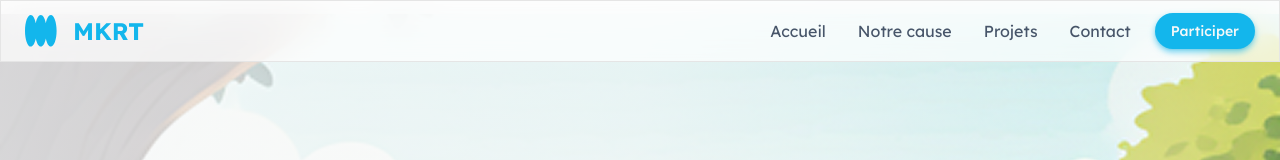
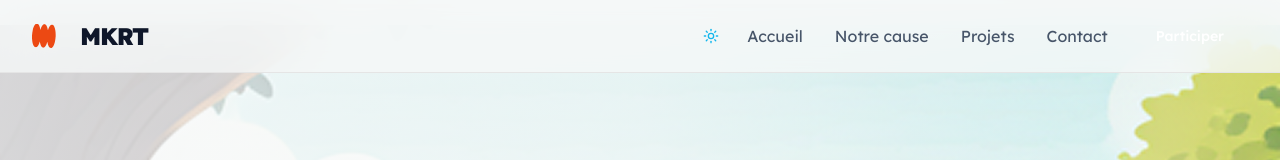
Before and after one commit to karaag2/ngo_test_repo, a Next.js app in the folder frontend/: page / in a window 1280 px wide. Shown: the top 160 px of the page. Built offline with nearby package versions, Linux system fonts and the light colour scheme; no server answers.

Commit message:
feat: integrate dark mode with next-themes and add theme toggle

```diff
--- a/frontend/app/layout.tsx
+++ b/frontend/app/layout.tsx
@@ -4,12 +4,14 @@ import "./globals.css";
 import Header from "@/src/components/sections/header";
 import PageLayout from "@/src/components/GlobalLayout";
 import Footer from "@/src/components/sections/Footer";
+import { ThemeProvider } from "@/src/components/theme-provider";
 
 const lexend = Lexend({ subsets: ["latin"] });
 
 export const metadata: Metadata = {
-  title: "Create Next App",
-  description: "Generated by create next app",
+  title: "Makaranta | L'Éducation pour tous au Sahel",
+  description:
+    "Makaranta est une ONG dédiée à la transformation de l'avenir des enfants par l'éducation au Niger et dans le Sahel.",
 };
 
 export default function RootLayout({
@@ -18,16 +20,22 @@ export default function RootLayout({
   children: React.ReactNode;
 }>) {
   return (
-    <html lang="fr-NE">
+    <html lang="fr-NE" className="scroll-smooth">
       <body
-        className={`${lexend.className} antialiased min-h-screen bg-[#f8f8f8]`}
+        className={`${lexend.className} antialiased selection:bg-primary/20 selection:text-primary`}
       >
-        <PageLayout>
-          <Header/>
-        {children}
-        <Footer/>
-        </PageLayout>
-
+        <ThemeProvider
+          attribute="class"
+          defaultTheme="system"
+          enableSystem
+          disableTransitionOnChange
+        >
+          <PageLayout>
+            <Header />
+            <main>{children}</main>
+            <Footer />
+          </PageLayout>
+        </ThemeProvider>
       </body>
     </html>
   );
--- a/frontend/src/components/sections/header.tsx
+++ b/frontend/src/components/sections/header.tsx
@@ -1,29 +1,36 @@
+"use client";
+
 import React from "react";
 import NavigationMenu from "@/src/components/headerUIComponents/NavigationMenu";
 import Image from "next/image";
+import Link from "next/link";
 import { Button } from "@/src/components/ui/button";
+import { ThemeToggle } from "@/src/components/theme-toggle";
 
 const Header = () => {
   return (
-    <header className="bg-white/70 sticky top-0 flex items-center justify-between border px-6 py-3 backdrop-blur-lg z-10">
-      <div className="flex gap-x-4">
-        <Image
-          src="/logo.svg"
-          alt="Logo"
-          width={128}
-          height={128}
-          className="h-8 w-auto text-primary"
-        />
-        <span className="text-2xl font-bold">MKRT</span>
+    <header className="sticky top-0 z-50 w-full bg-background/80 backdrop-blur-xl border-b border-border px-6 py-4 flex items-center justify-between">
+      <div className="flex items-center gap-x-4 group cursor-pointer">
+        <div className="relative w-10 h-10 flex items-center justify-center bg-primary rounded-xl rotate-3 group-hover:rotate-0 transition-transform duration-300">
+          <Image
+            src="/logo.svg"
+            alt="Logo MKRT"
+            width={32}
+            height={32}
+            className="w-6 h-6 invert"
+          />
+        </div>
+        <span className="text-2xl font-black tracking-tighter text-main">
+          MKRT
+        </span>
       </div>
 
-      <div className="flex gap-x-2 md:flex-row-reverse md:gap-x-6">
-        <div className=" ml-auto">
-          <Button variant="outline" className="bg-foreground drop-shadow-md drop-shadow-foreground/60 text-background border-none rounded-full">
-              Participer
-          </Button>
-        </div>
+      <div className="flex items-center gap-x-4">
+        <ThemeToggle />
         <NavigationMenu />
+        <Button className="hidden md:flex btn-premium bg-primary text-white shadow-primary/20 hover:shadow-primary/40 px-8 py-2 h-auto text-sm">
+          Participer
+        </Button>
       </div>
     </header>
   );
--- /dev/null
+++ b/frontend/src/components/theme-provider.tsx
@@ -0,0 +1,11 @@
+"use client";
+
+import * as React from "react";
+import { ThemeProvider as NextThemesProvider } from "next-themes";
+
+export function ThemeProvider({
+  children,
+  ...props
+}: React.ComponentProps<typeof NextThemesProvider>) {
+  return <NextThemesProvider {...props}>{children}</NextThemesProvider>;
+}
--- /dev/null
+++ b/frontend/src/components/theme-toggle.tsx
@@ -0,0 +1,23 @@
+"use client";
+
+import * as React from "react";
+import { Moon, Sun } from "lucide-react";
+import { useTheme } from "next-themes";
+import { Button } from "@/src/components/ui/button";
+
+export function ThemeToggle() {
+  const { theme, setTheme } = useTheme();
+
+  return (
+    <Button
+      variant="ghost"
+      size="icon"
+      className="rounded-full w-10 h-10 transition-all hover:bg-primary/10 hover:text-primary"
+      onClick={() => setTheme(theme === "light" ? "dark" : "light")}
+    >
+      <Sun className="h-[1.2rem] w-[1.2rem] rotate-0 scale-100 transition-all dark:-rotate-90 dark:scale-0" />
+      <Moon className="absolute h-[1.2rem] w-[1.2rem] rotate-90 scale-0 transition-all dark:rotate-0 dark:scale-100" />
+      <span className="sr-only">Changer le thème</span>
+    </Button>
+  );
+}
```
